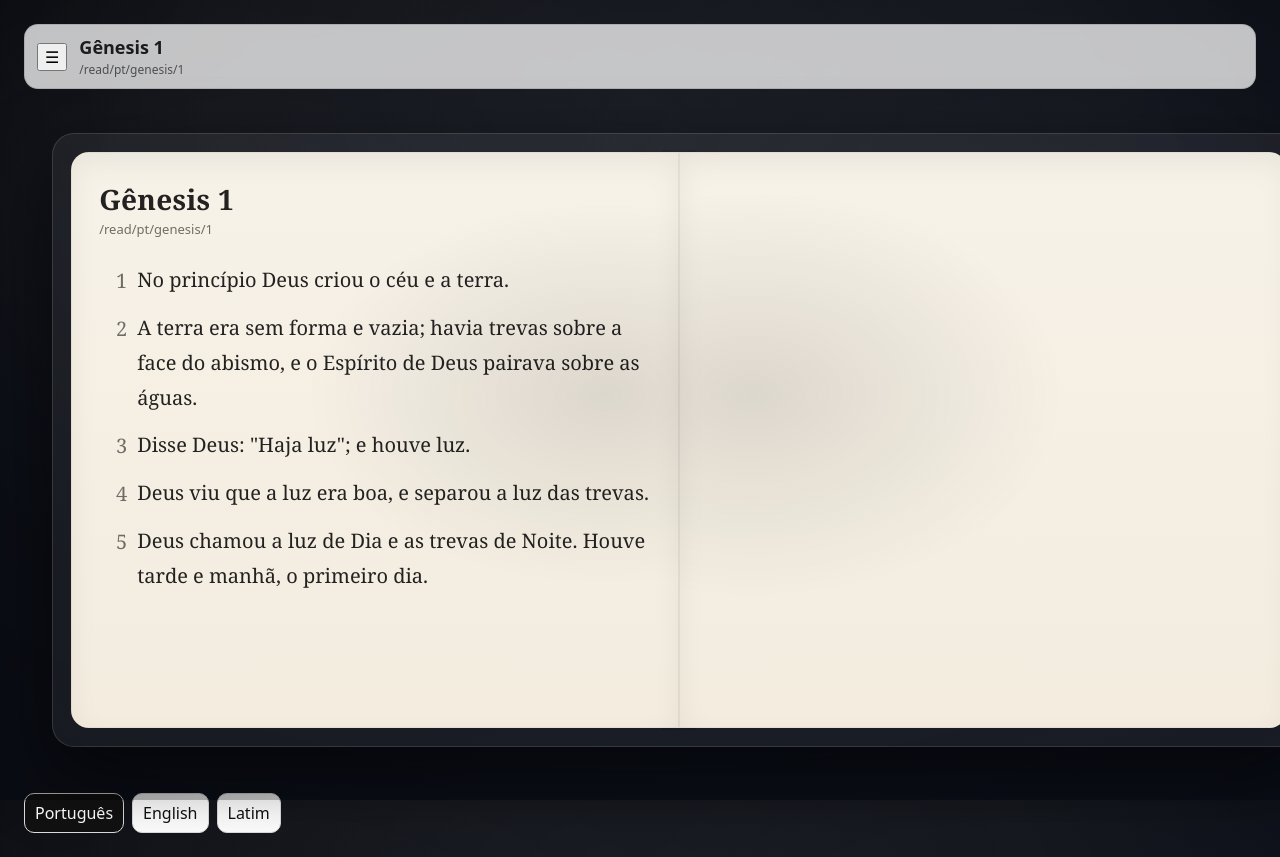
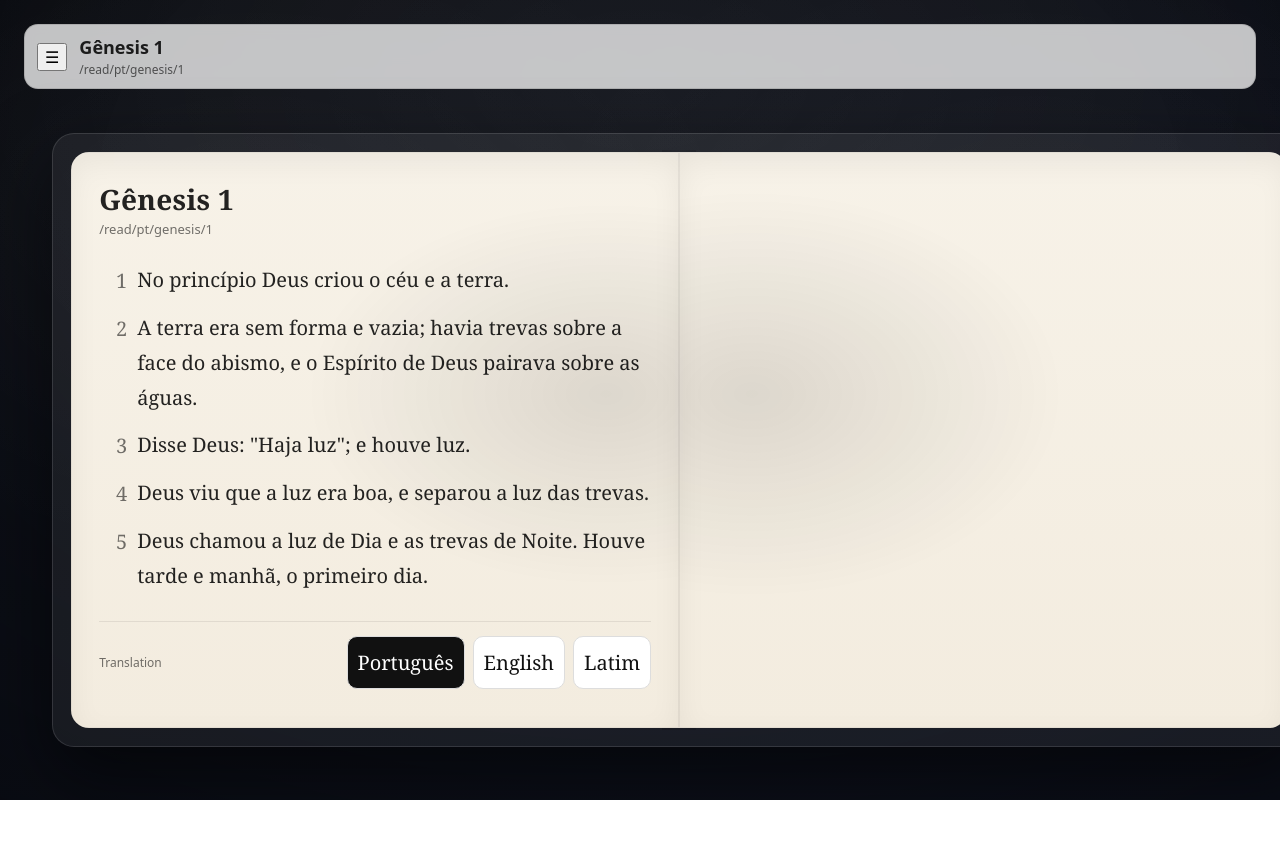
Before and after one commit to joaohb07/bible, a React (Vite) app: page /read/pt/genesis/1 in a window 1280 px wide. Shown: the top 857 px of the page. After the commit the page ends 800 px from the top, so only its background shows below. Built offline with nearby package versions, Linux system fonts and the light colour scheme.

Commit message:
feat(reader-ui): integrate language picker into book footer

```diff
--- a/src/features/reader/components/BookOpen.tsx
+++ b/src/features/reader/components/BookOpen.tsx
@@ -2,6 +2,7 @@ import { useMemo } from "react";
 import type { BookId, TranslationId } from "../../../shared/bible/refs";
 import { getBookById } from "../../../shared/bible/books";
 import ChapterView from "./ChapterView";
+import LanguagePicker from "../../settings/components/LanguagePicker";
 import { useChapter } from "../hooks/useChapter";
 
 export default function BookOpen(props: {
@@ -46,6 +47,17 @@ export default function BookOpen(props: {
               chapter={props.chapter}
               data={res.data}
             />
+            <div className="book-footer">
+              <div className="book-footer-left">Translation</div>
+
+              <div className="lang-row">
+                <LanguagePicker
+                  translation={props.translation}
+                  bookId={props.book}
+                  chapter={props.chapter}
+                />
+              </div>
+            </div>
           </div>
         </section>
 
--- a/src/pages/ReaderPage/ReaderPage.tsx
+++ b/src/pages/ReaderPage/ReaderPage.tsx
@@ -27,10 +27,6 @@ export default function ReaderPage() {
       <div style={{ marginTop: 16 }}>
         <BookStage translation={t} book={b} chapter={c} />
       </div>
-      <div style={{ marginTop: 18 }}>
-        <LanguagePicker translation={t} bookId={b} chapter={c} />
-      </div>
-
 
       <DrawerNav
         open={open}
--- a/src/styles/book.css
+++ b/src/styles/book.css
@@ -265,3 +265,43 @@
     display: none; /* keep it simple for now */
   }
 }
+
+/* =========================
+   Book Footer (Language)
+   ========================= */
+
+.book-footer {
+  margin-top: 22px;
+  padding-top: 14px;
+  border-top: 1px solid rgba(0,0,0,0.08);
+
+  display: flex;
+  align-items: center;
+  justify-content: space-between;
+  gap: 12px;
+}
+
+.book-footer-left {
+  font-family: ui-sans-serif, system-ui, -apple-system, Segoe UI, Roboto, Arial, sans-serif;
+  font-size: 12px;
+  color: rgba(0,0,0,0.55);
+}
+
+.lang-row {
+  display: flex;
+  gap: 10px;
+  flex-wrap: wrap;
+}
+
+/* If your LanguagePicker renders buttons, these styles will harmonize it */
+.lang-row button {
+  border-radius: 999px;
+}
+
+/* Make footer nice on small screens */
+@media (max-width: 520px) {
+  .book-footer {
+    flex-direction: column;
+    align-items: flex-start;
+  }
+}
```
